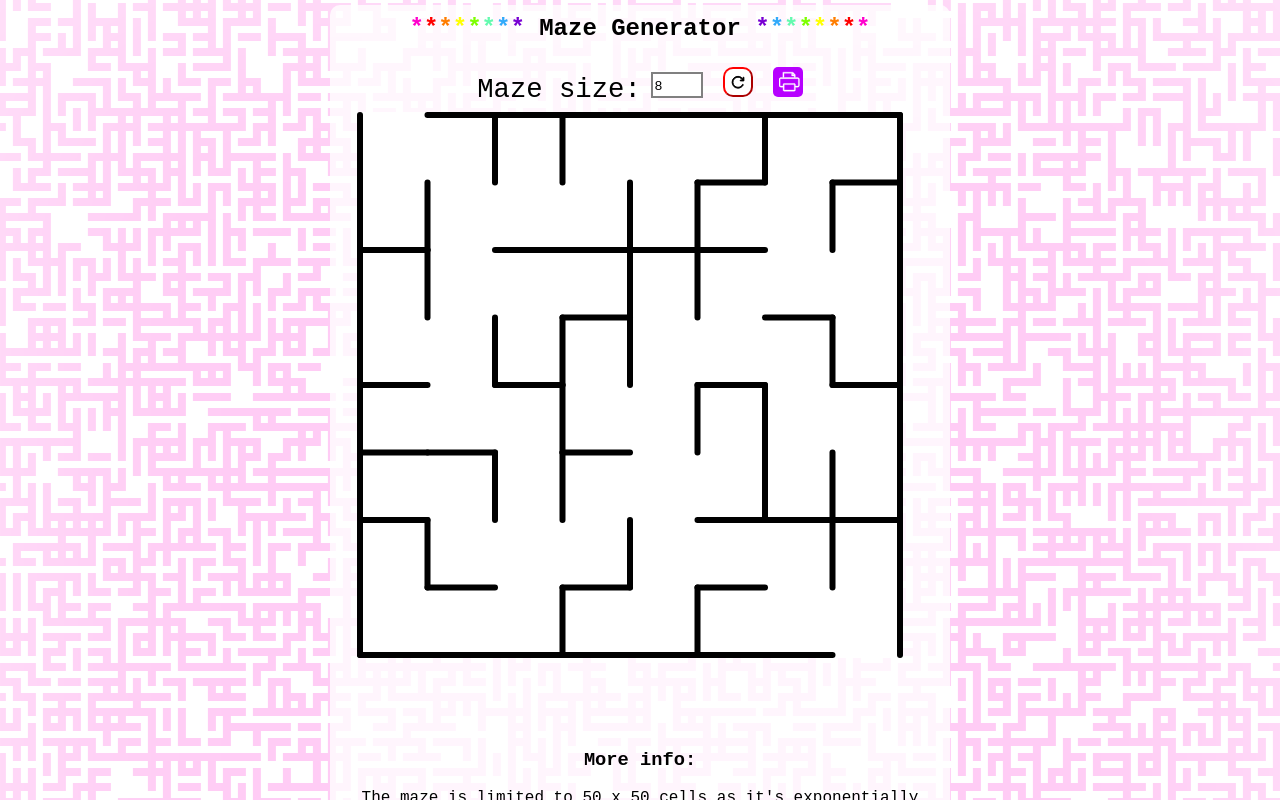
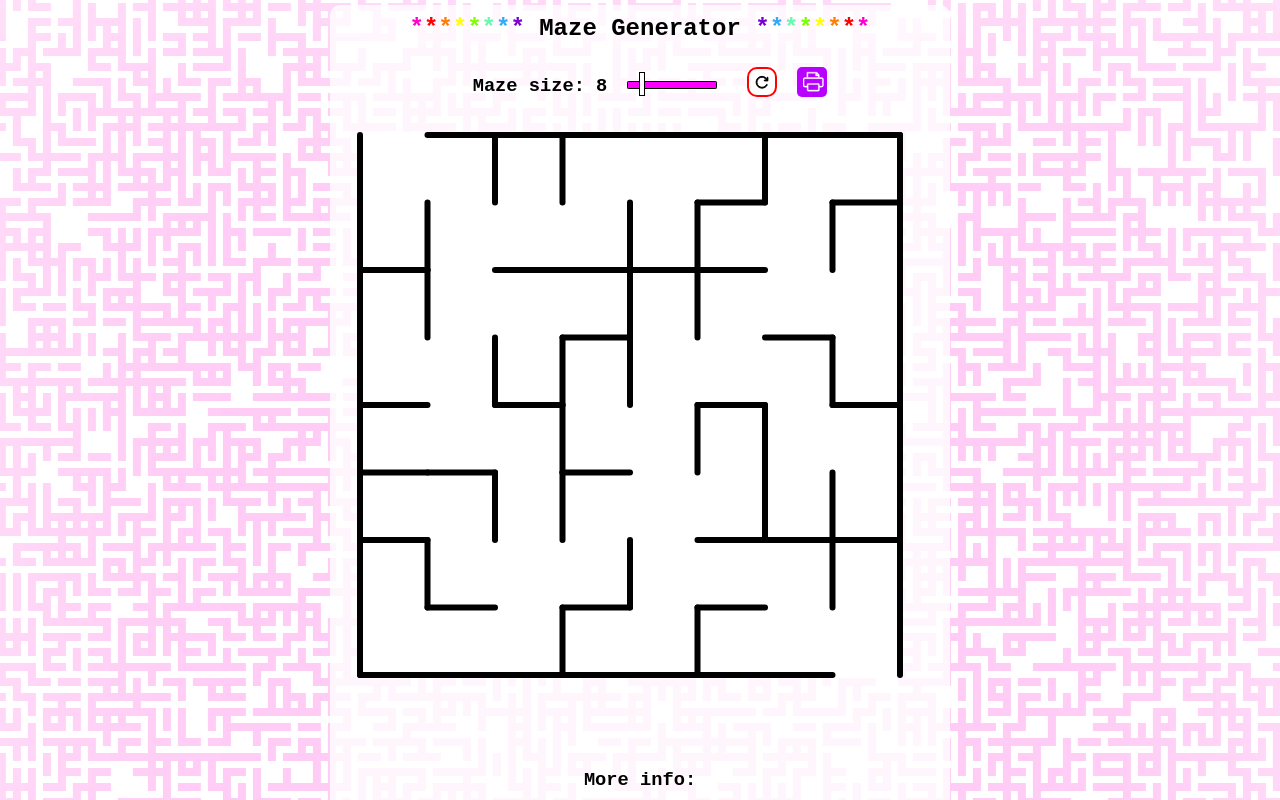
Before and after one commit to hwatton/maze-app, a React (Create React App) app: page / in a window 1280 px wide. Shown: the top 800 px of the page. Built offline with nearby package versions, Linux system fonts and the light colour scheme.

Commit message:
textinput to slider

```diff
--- a/src/maze/maze.jsx
+++ b/src/maze/maze.jsx
@@ -140,15 +140,23 @@ function Maze() {
         </div>
         <div className="mazeControl">
           <div style={{
-            marginRight: "10px",
-            fontSize: Math.max(svgSize/22, 12) +"px",
+            justifyContent: "center",
+            marginRight: "30px",
             display: "flex",
-            lineHeight: "2px"}}>
-            <p>Maze size:</p>
+            lineHeight: "10px"}}>
+
+              { winWid >500 ? (<h3>{"Maze size: " + mazeObject.size}</h3>):(
+                <h4>{"Size: " + mazeObject.size}</h4>
+              )}
+
 
             <input
               className="numberInput"
-              type="number"
+              style={{
+                width: winWid >500 ? "90px" : "60px",
+                marginLeft: "20px"
+              }}
+              type="range"
               step="1"
               value={mazeObject.size}
               min="2"
--- a/src/maze/mazeStyle.css
+++ b/src/maze/mazeStyle.css
@@ -40,11 +40,13 @@ h1 {
   display: flex;
   justify-content: center;
   padding: 0px;
+  padding-left: 20px;
   margin: 0px;
   height: 50px;
 }
 
 .Maze {
+  margin-top: 20px;
   justify-content: center;
   text-align: center;
 }
@@ -57,18 +59,18 @@ h1 {
 }
 
 .numberInput {
-  width: 44px;
-  height: 20px;
-  margin:10px;
-  border-style: solid;
-  border-color: grey;
-  border-width: 2px;
+
+  height: 10px;
+  margin: 10px;
+
+
 }
 
 .enterButton {
   background-color: white;
   border-radius: 10px;
   border-width: 2px;
+  border-style: solid;
   border-color: red;
   margin-top: 5px;
   height: 30px;
@@ -137,7 +139,91 @@ h1 {
 }
 
 #redoLogo {
-
-
 transform: scale(1.3);
 }
+
+/** below... css-tricks.com... why is this such a faff?!!? */
+
+input[type=range] {
+  -webkit-appearance: none;
+  margin: 18px 0;
+  width: 100%;
+}
+input[type=range]:focus {
+  outline: none;
+}
+input[type=range]::-webkit-slider-runnable-track {
+  width: 100%;
+  height: 8.4px;
+  cursor: pointer;
+
+  background: #ff00ff;
+  border-radius: 1.3px;
+  border: 0.2px solid #010101;
+}
+input[type=range]::-webkit-slider-thumb {
+
+  border: 1px solid #000000;
+  height: 24px;
+  width: 6px;
+
+  background: #ffffff;
+  cursor: pointer;
+  -webkit-appearance: none;
+  margin-top: -10px;
+}
+
+input[type=range]::-moz-range-track {
+  width: 100%;
+  height: 8.4px;
+  cursor: pointer;
+
+  background: #ff00ff;
+  border-radius: 1.3px;
+  border: 0.2px solid #010101;
+}
+input[type=range]::-moz-range-thumb {
+
+  border: 1px solid #000000;
+  height: 24px;
+  width: 6px;
+
+  background: #ffffff;
+  cursor: pointer;
+}
+input[type=range]::-ms-track {
+  width: 100%;
+  height: 8.4px;
+  cursor: pointer;
+  background: transparent;
+  border-color: transparent;
+  border-width: 16px 0;
+  color: transparent;
+}
+input[type=range]::-ms-fill-lower {
+  background: #ff00ff;
+  border: 0.2px solid #010101;
+  border-radius: 2.6px;
+
+}
+input[type=range]::-ms-fill-upper {
+  background: #ff00ff;
+  border: 0.2px solid #010101;
+  border-radius: 2.6px;
+
+}
+input[type=range]::-ms-thumb {
+
+  border: 1px solid #000000;
+  height: 24px;
+  width: 6px;
+
+  background: #ffffff;
+  cursor: pointer;
+}
+input[type=range]:focus::-ms-fill-lower {
+  background: #3071a9;
+}
+input[type=range]:focus::-ms-fill-upper {
+  background: #367ebd;
+}
```
